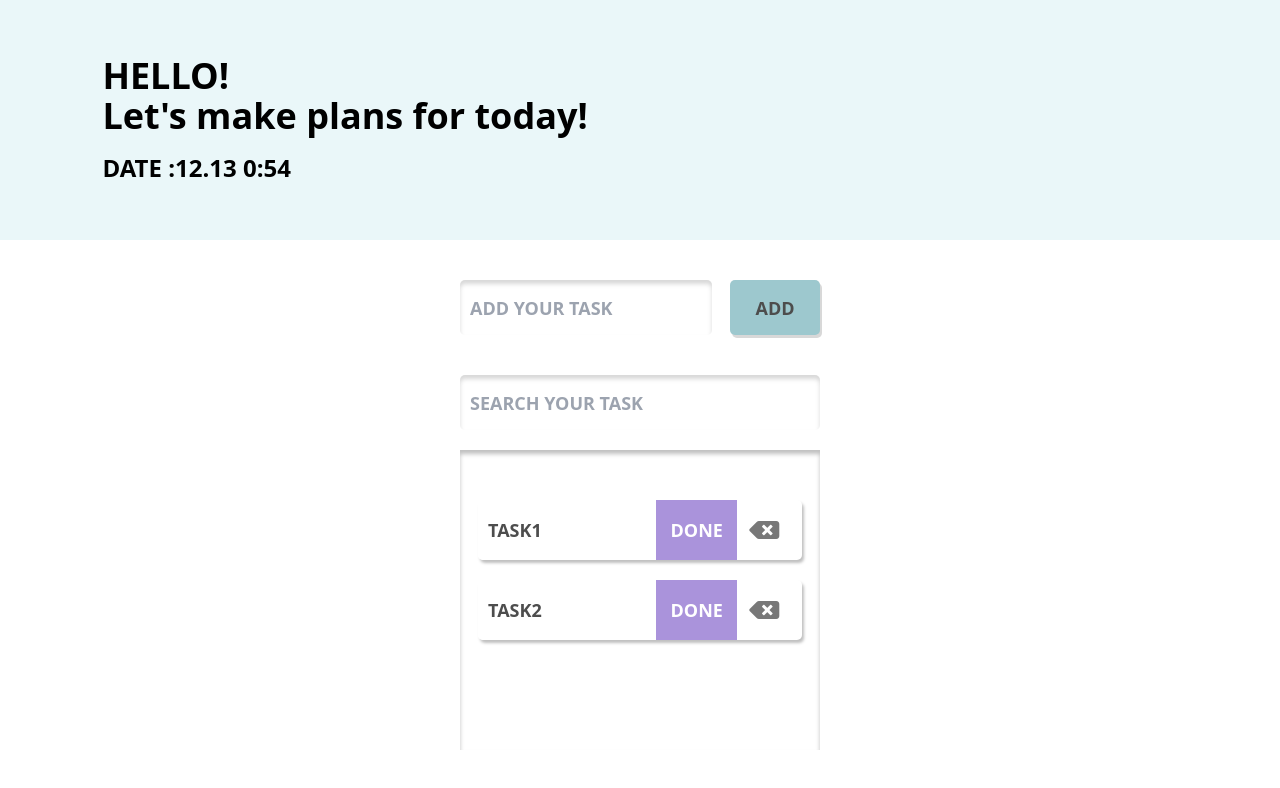
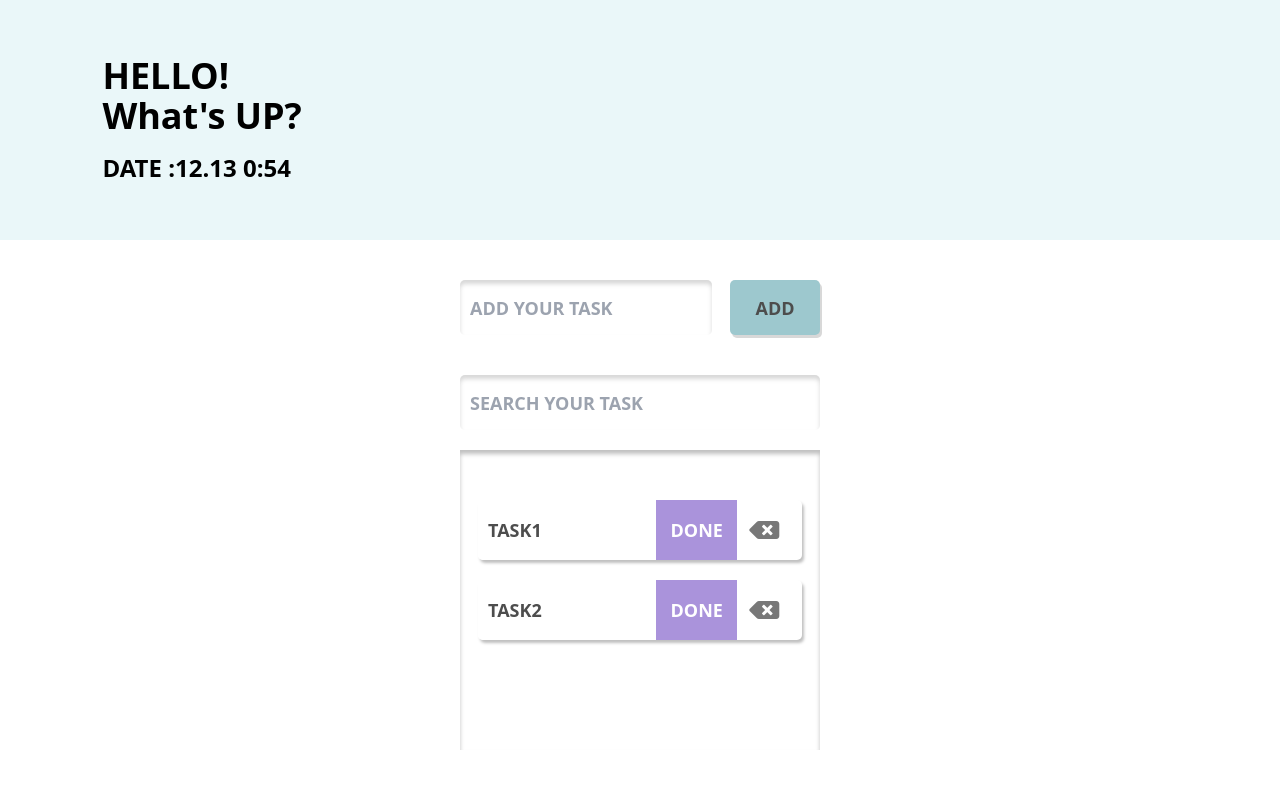
Before and after one commit to nao-uru/React-todo2, a React (Create React App) app: page / in a window 1280 px wide. Shown: the top 788 px of the page. Built offline with nearby package versions, Linux system fonts and the light colour scheme.

Commit message:
Headerメッセージを初回のみの変更に

```diff
--- a/src/components/Header.jsx
+++ b/src/components/Header.jsx
@@ -1,12 +1,16 @@
 import { HeaderBack } from "../css/other"
 import { HeaderTime } from "./header-component/Headertime"
 import { HeaderMessage } from "./header-component/HeaderMessage"
+import { useMemo } from "react";
 
 export const Header = () => {
+
+  const message = useMemo(()=> HeaderMessage(),[]);
+
   return (
     <HeaderBack className="md:h-60 h-40 font-bold font-sans">
       <h1 className="sm:text-4xl text-2xl">HELLO!</h1>
-      <HeaderMessage/>
+      {message}
       <p className="sm:text-2xl text-xl mt-2 sm:mt-4">DATE  :{HeaderTime()}</p>
     </HeaderBack>
   )
--- a/src/components/header-component/HeaderMessage.jsx
+++ b/src/components/header-component/HeaderMessage.jsx
@@ -1,3 +1,4 @@
+
 export const HeaderMessage = () => {
   const messages = [
     'What\'s your plan for today?',
@@ -7,13 +8,12 @@ export const HeaderMessage = () => {
     'Let\'s make plans for today!',
   ];
 
+
   const max = messages.length;
-
   const randomMessage =  Math.floor(Math.random()*(max))
-
-  console.log(messages[randomMessage]);
 
   return (
     <h1 className="sm:text-4xl text-2xl">{messages[randomMessage]}</h1>
   )
+
 }
```
